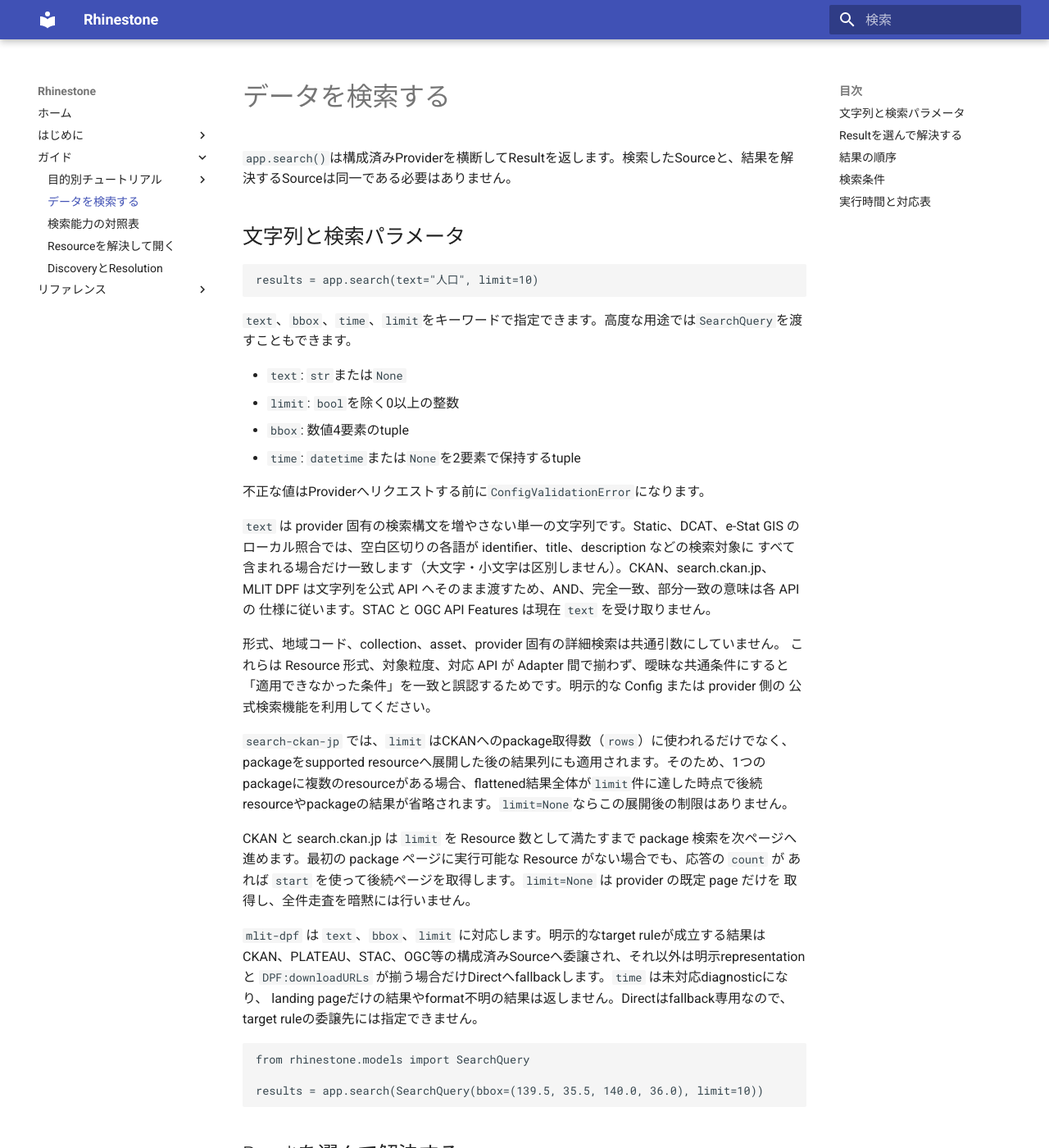
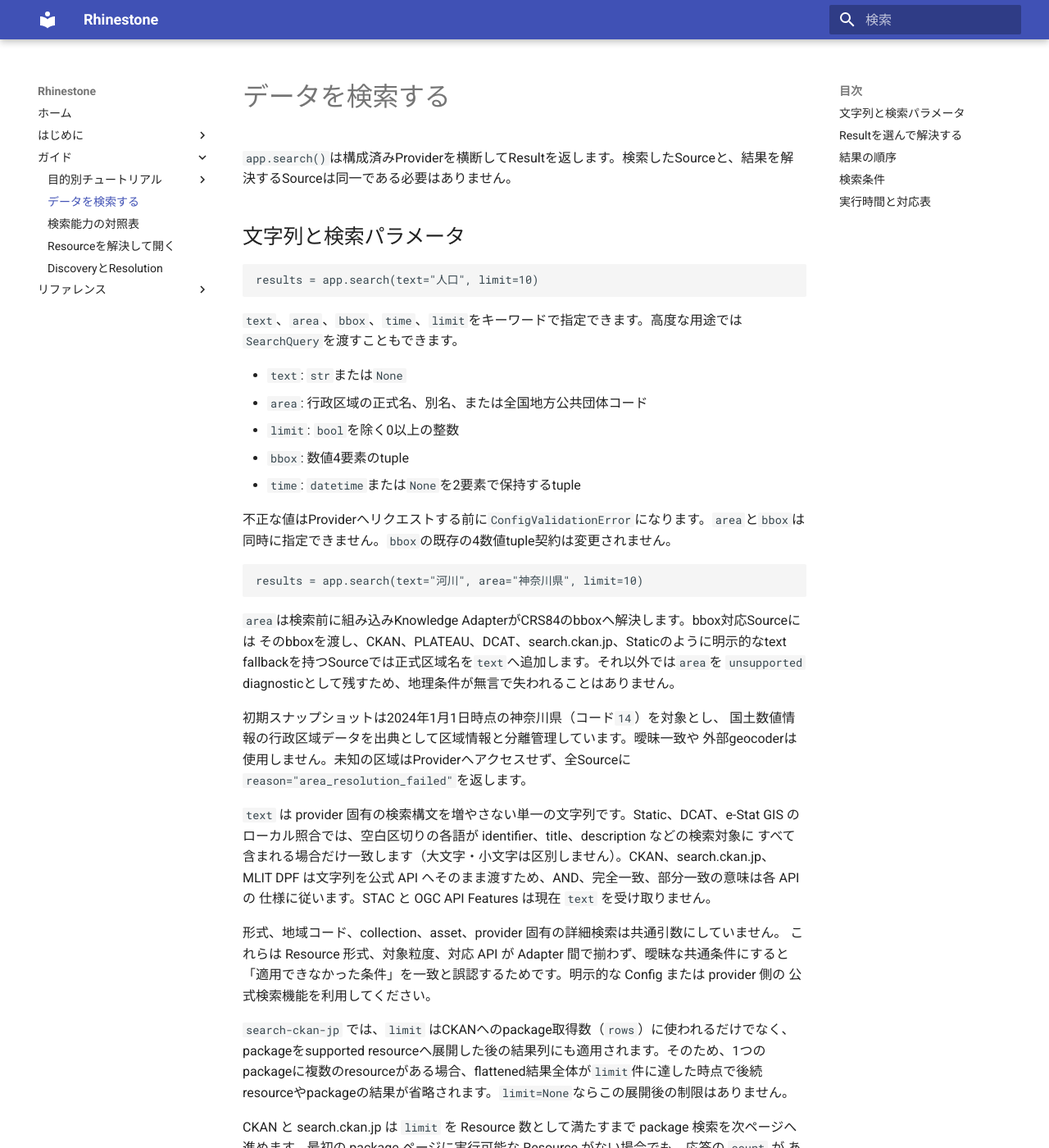
Before and after one commit to u-kitazawa/rhinestone, an MkDocs documentation site: the page built from docs/search.md, in a window 1280 px wide and 1400 px high. Shown: the whole window at 82% size. Built offline with MkDocs 1.6.1 and Material for MkDocs 9.7.7, drawn with Linux system fonts in a browser that asks for light colours; some of the changed text lies outside the part shown.

Commit message:
Document administrative area search behavior

````diff
--- a/docs/search.md
+++ b/docs/search.md
@@ -8,14 +8,30 @@
 results = app.search(text="人口", limit=10)
 ```
 
-`text`、`bbox`、`time`、`limit`をキーワードで指定できます。高度な用途では`SearchQuery`を渡すこともできます。
+`text`、`area`、`bbox`、`time`、`limit`をキーワードで指定できます。高度な用途では`SearchQuery`を渡すこともできます。
 
 - `text`: `str`または`None`
+- `area`: 行政区域の正式名、別名、または全国地方公共団体コード
 - `limit`: `bool`を除く0以上の整数
 - `bbox`: 数値4要素のtuple
 - `time`: `datetime`または`None`を2要素で保持するtuple
 
-不正な値はProviderへリクエストする前に`ConfigValidationError`になります。
+不正な値はProviderへリクエストする前に`ConfigValidationError`になります。`area`と`bbox`は
+同時に指定できません。`bbox`の既存の4数値tuple契約は変更されません。
+
+```python
+results = app.search(text="河川", area="神奈川県", limit=10)
+```
+
+`area`は検索前に組み込みKnowledge AdapterがCRS84のbboxへ解決します。bbox対応Sourceには
+そのbboxを渡し、CKAN、PLATEAU、DCAT、search.ckan.jp、Staticのように明示的なtext
+fallbackを持つSourceでは正式区域名を`text`へ追加します。それ以外では`area`を
+`unsupported` diagnosticとして残すため、地理条件が無言で失われることはありません。
+
+初期スナップショットは2024年1月1日時点の神奈川県（コード`14`）を対象とし、
+国土数値情報の行政区域データを出典として区域情報と分離管理しています。曖昧一致や
+外部geocoderは使用しません。未知の区域はProviderへアクセスせず、全Sourceに
+`reason="area_resolution_failed"`を返します。
 
 `text` は provider 固有の検索構文を増やさない単一の文字列です。Static、DCAT、e-Stat GIS
 のローカル照合では、空白区切りの各語が identifier、title、description などの検索対象に
@@ -101,7 +117,7 @@
     )
 ```
 
-指定条件とSourceの対応が一つもないSourceは、空の検索を実行せずスキップします。Sourceに必須条件がある場合、その条件が指定されていないSourceも検索せずスキップします。`diagnostic.reason`は通常`unsupported`または`missing_required`で、後者では`missing_conditions`に不足条件が入ります。
+指定条件とSourceの対応が一つもないSourceは、空の検索を実行せずスキップします。Sourceに必須条件がある場合、その条件が指定されていないSourceも検索せずスキップします。`diagnostic.reason`は通常`unsupported`または`missing_required`で、後者では`missing_conditions`に不足条件が入ります。地名を解決できなかった場合は`area_resolution_failed`です。
 
 Providerの通信・metadata取得・response解釈に失敗した場合は、失敗したSourceだけを隔離し、他のSourceの検索結果を返します。この場合は`reason="provider_failure"`となり、`failure_type`に`metadata`または`response`が入ります。検索に必要なCredentialが未登録の場合も同様に隔離し、`failure_type="credential"`を返します。これにより、APIキーを設定していない組み込みSourceがあっても、他のSourceの横断検索は継続します。Provider障害の診断には例外メッセージやtracebackを含めません。全Sourceがこの種の障害になった場合も、空の`SearchResults`と診断を返します。一方、検索クエリの検証失敗、Credential factoryの故障、予期しないプログラムエラーはProvider障害として握りつぶしません。
 
````
